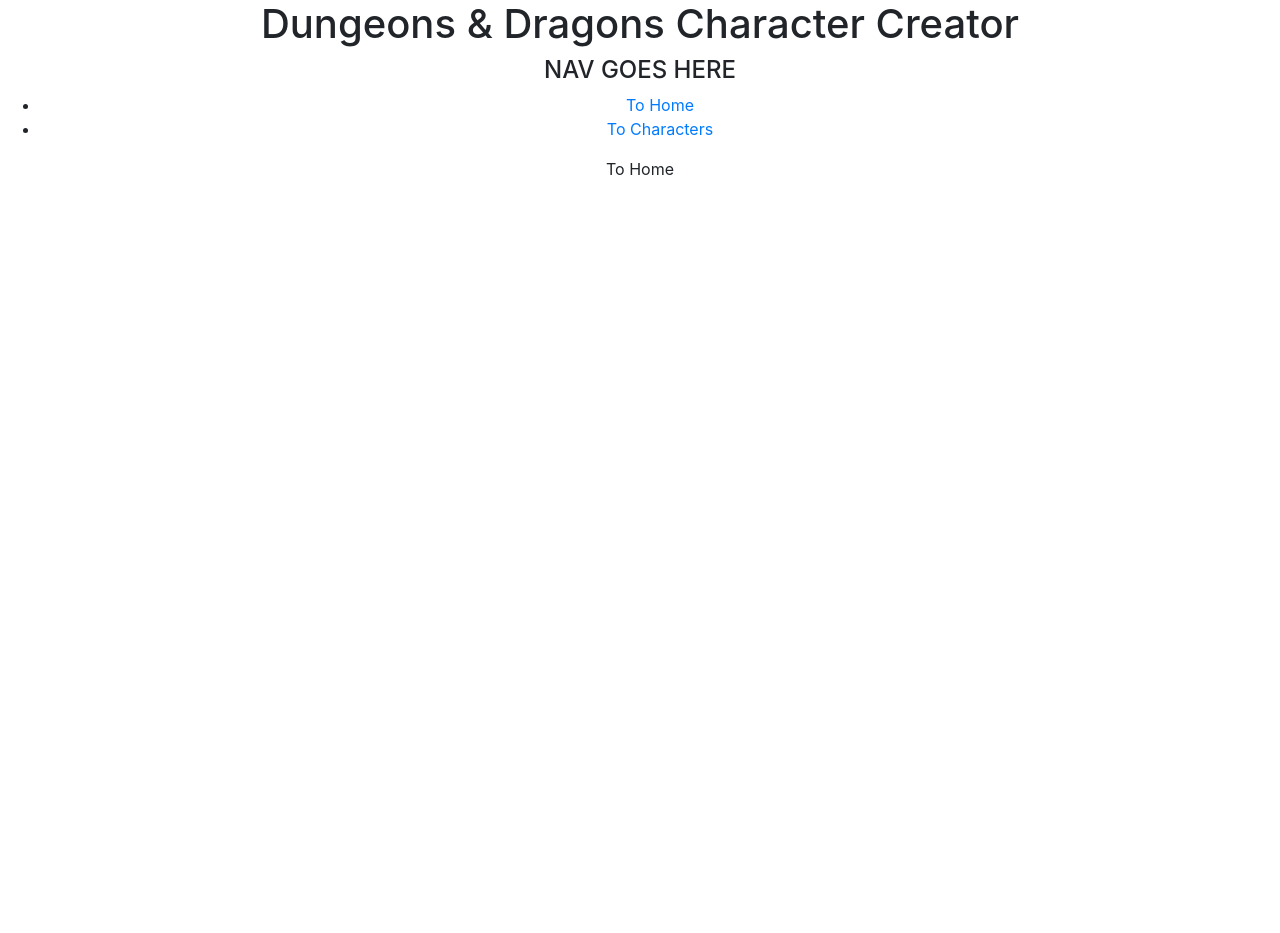
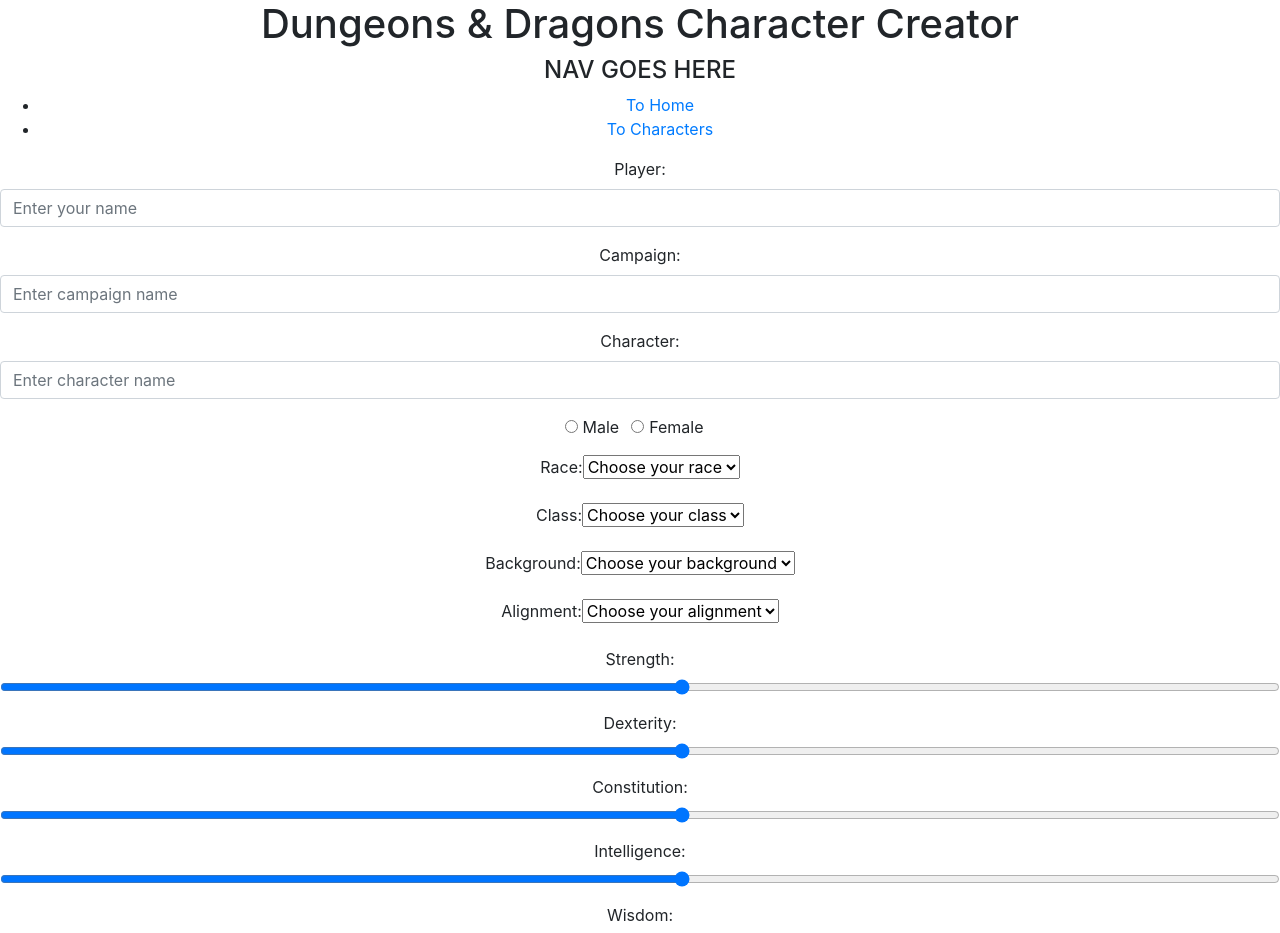
Before and after one commit to alisoftengine/dndcc, a React (Create React App) app: page / in a window 1280 px wide. Shown: the top 933 px of the page. Before the commit the page ends 800 px from the top, so only its background shows below. Built offline with nearby package versions, Linux system fonts and the light colour scheme.

Commit message:
Added landing page

```diff
--- a/src/App.js
+++ b/src/App.js
@@ -1,13 +1,14 @@
 import './App.css';
+import { Route } from 'react-router-dom';
 import Header from './Components/Header';
-import { Route } from 'react-router-dom';
+import Landing from './Components/Landing';
 
 function App() {
    return (
       <div className='App'>
          <Header />
          <main>
-            <Route path='/'>To Home</Route>
+            <Route path='/' render={() => <Landing />} />
             <Route path='/characters'>To Characters</Route>
          </main>
       </div>
--- /dev/null
+++ b/src/Components/Landing.js
@@ -0,0 +1,218 @@
+import { useState } from 'react';
+import Form from 'react-bootstrap/Form';
+import Button from 'react-bootstrap/Button';
+
+export default function Landing() {
+   const [character, setCharacter] = useState({});
+
+   function handleChange(event) {
+      setCharacter({ ...character, [event.target.name]: event.target.value });
+   }
+
+   function handleAbilityChange(event) {
+      setCharacter({
+         ...character,
+         abilities: {
+            ...character.abilities,
+            [event.target.name]: event.target.value
+         }
+      });
+   }
+
+   function handleSubmit(event) {
+      event.preventDefault();
+      console.log(character);
+   }
+
+   return (
+      <Form className='creator' onSubmit={handleSubmit}>
+         <Form.Group>
+            <Form.Label>Player:</Form.Label>
+            <Form.Control
+               type='text'
+               placeholder='Enter your name'
+               name='player'
+               onChange={handleChange}
+            />
+         </Form.Group>
+
+         <Form.Group>
+            <Form.Label>Campaign:</Form.Label>
+            <Form.Control
+               type='text'
+               placeholder='Enter campaign name'
+               name='campaign'
+               onChange={handleChange}
+            />
+         </Form.Group>
+
+         <Form.Group>
+            <Form.Label>Character:</Form.Label>
+            <Form.Control
+               type='text'
+               placeholder='Enter character name'
+               name='name'
+               onChange={handleChange}
+            />
+         </Form.Group>
+
+         <Form.Group>
+            <Form.Check
+               inline
+               label='Male'
+               type='radio'
+               name='sex'
+               value='male'
+               onChange={handleChange}
+            />
+            <Form.Check
+               inline
+               label='Female'
+               type='radio'
+               name='sex'
+               value='female'
+               onChange={handleChange}
+            />
+         </Form.Group>
+
+         <Form.Group>
+            <Form.Label>Race:</Form.Label>
+            <select name='race' defaultValue='select' onChange={handleChange}>
+               <option value='select' disabled hidden>
+                  Choose your race
+               </option>
+               <option value='human'>Human</option>
+               <option value='hill dwarf'>Hill Dwarf</option>
+               <option value='mountain dwarf'>Mountain Dwarf</option>
+               <option value='high elf'>High Elf</option>
+               <option value='wood elf'>Wood Elf</option>
+               <option value='lightfoot halfling'>Lightfoot Halfling</option>
+               <option value='stout halfling'>Stout Halfling</option>
+            </select>
+         </Form.Group>
+
+         <Form.Group>
+            <Form.Label>Class:</Form.Label>
+            <select name='class' defaultValue='select' onChange={handleChange}>
+               <option value='select' disabled hidden>
+                  Choose your class
+               </option>
+               <option value='cleric'>Cleric</option>
+               <option value='strong fighter'>Strong Fighter</option>
+               <option value='quick fighter'>Quick Fighter</option>
+               <option value='rogue'>Rogue</option>
+               <option value='wizard'>Wizard</option>
+            </select>
+         </Form.Group>
+
+         <Form.Group>
+            <Form.Label>Background:</Form.Label>
+            <select
+               name='background'
+               defaultValue='select'
+               onChange={handleChange}>
+               <option value='select' disabled hidden>
+                  Choose your background
+               </option>
+               <option value='acolyte'>Acolyte</option>
+               <option value='criminal'>Criminal</option>
+               <option value='folk hero'>Folk Hero</option>
+               <option value='noble'>Noble</option>
+               <option value='sage'>Sage</option>
+               <option value='soldier'>Soldier</option>
+            </select>
+         </Form.Group>
+
+         <Form.Group>
+            <Form.Label>Alignment:</Form.Label>
+            <select
+               name='alignment'
+               defaultValue='select'
+               onChange={handleChange}>
+               <option value='select' disabled hidden>
+                  Choose your alignment
+               </option>
+               <option value='lawful good'>Lawful Good</option>
+               <option value='neutral good'>Neutral Good</option>
+               <option value='chaotic good'>Chaotic Good</option>
+               <option value='lawful neutral'>Lawful Neutral</option>
+               <option value='neutral neutral'>Neutral Neutral</option>
+               <option value='chaotic neutral'>Chaotic Neutral</option>
+               <option value='lawful evil'>Lawful Evil</option>
+               <option value='neutral evil'>Neutral Evil</option>
+               <option value='chaotic evil'>Chaotic Evil</option>
+            </select>
+         </Form.Group>
+
+         <Form.Group>
+            <Form.Label>Strength:</Form.Label>
+            <Form.Control
+               type='range'
+               name='strength'
+               min='3'
+               max='18'
+               onChange={handleAbilityChange}
+            />
+         </Form.Group>
+
+         <Form.Group>
+            <Form.Label>Dexterity:</Form.Label>
+            <Form.Control
+               type='range'
+               name='dexterity'
+               min='3'
+               max='18'
+               onChange={handleAbilityChange}
+            />
+         </Form.Group>
+
+         <Form.Group>
+            <Form.Label>Constitution:</Form.Label>
+            <Form.Control
+               type='range'
+               name='constitution'
+               min='3'
+               max='18'
+               onChange={handleAbilityChange}
+            />
+         </Form.Group>
+
+         <Form.Group>
+            <Form.Label>Intelligence:</Form.Label>
+            <Form.Control
+               type='range'
+               name='intelligence'
+               min='3'
+               max='18'
+               onChange={handleAbilityChange}
+            />
+         </Form.Group>
+
+         <Form.Group>
+            <Form.Label>Wisdom:</Form.Label>
+            <Form.Control
+               type='range'
+               name='wisdom'
+               min='3'
+               max='18'
+               onChange={handleAbilityChange}
+            />
+         </Form.Group>
+
+         <Form.Group>
+            <Form.Label>Charisma:</Form.Label>
+            <Form.Control
+               type='range'
+               name='charisma'
+               min='3'
+               max='18'
+               onChange={handleAbilityChange}
+            />
+         </Form.Group>
+
+         <Button type='submit' variant='primary'>
+            Submit
+         </Button>
+      </Form>
+   );
+}
```
